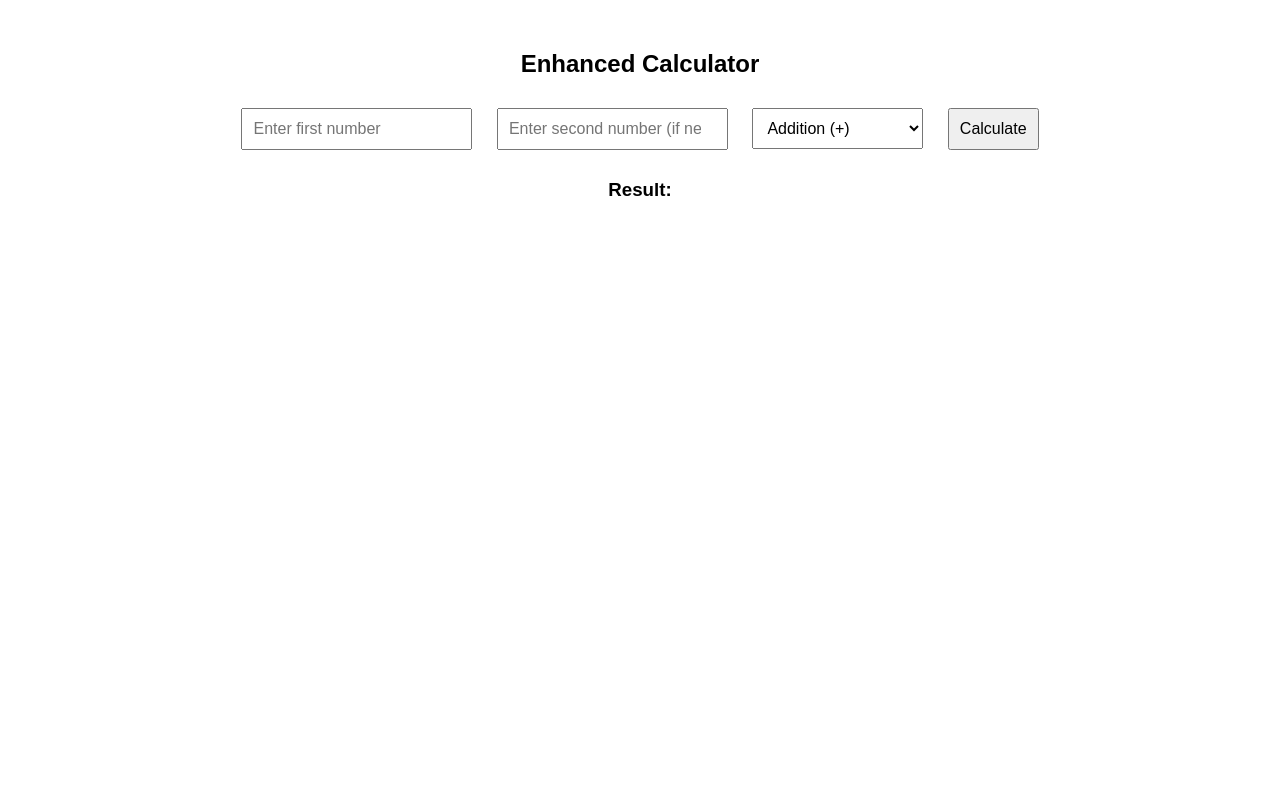
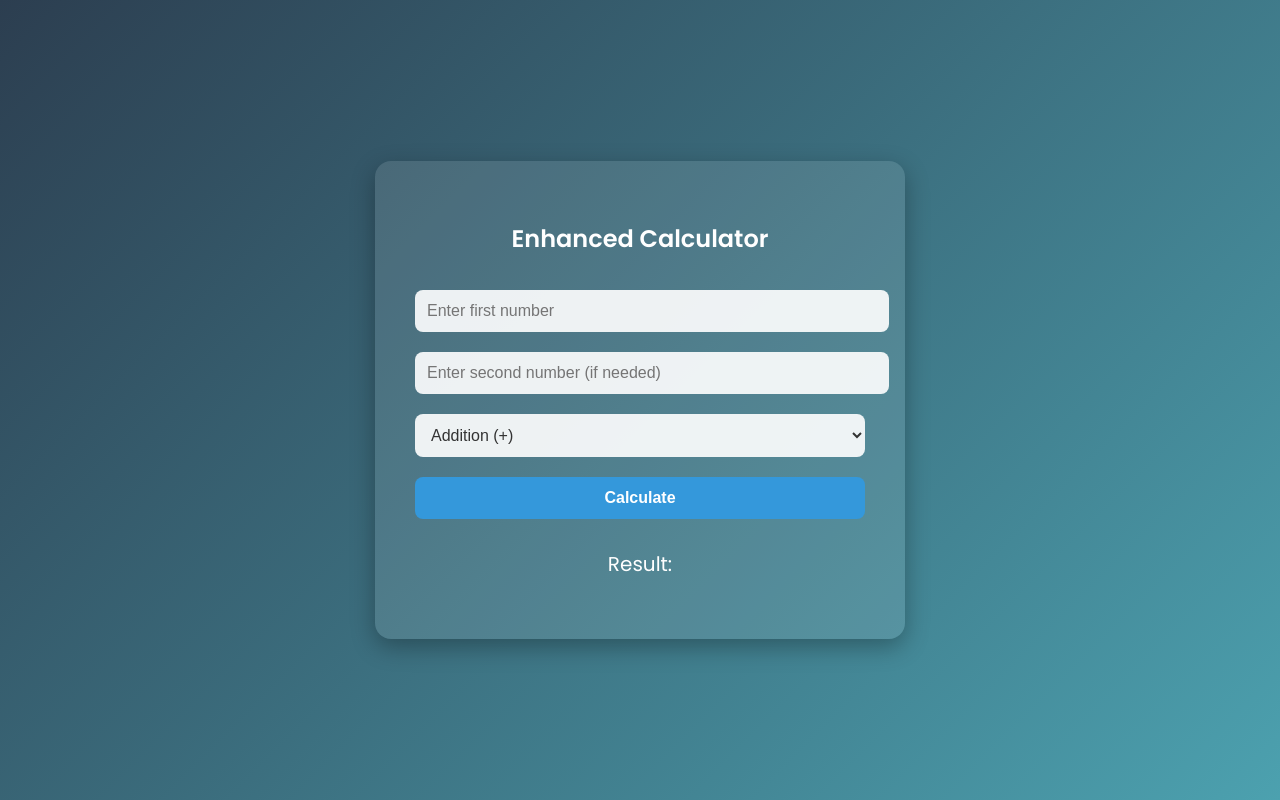
Before and after one commit to saakethrajaram/sit737-2025-prac6p, a website: page index.html in a window 1280 px wide. Drawn offline with Linux system fonts and the light colour scheme.

Commit message:
6C Interacting with Kubernetes 6.2C

```diff
--- a/deployment.yaml
+++ b/deployment.yaml
@@ -14,6 +14,7 @@ spec:
     spec:
       containers:
       - name: node-app
-        image: sakethrajaram/node-app:v1
+        image: sakethrajaram/advanced-calculator:latest
+        imagePullPolicy: Always
         ports:
         - containerPort: 3000
--- a/index.html
+++ b/index.html
@@ -1,23 +1,82 @@
 <!DOCTYPE html>
 <html lang="en">
 <head>
-    <meta charset="UTF-8">
-    <meta name="viewport" content="width=device-width, initial-scale=1.0">
+  <meta charset="UTF-8" />
+  <meta name="viewport" content="width=device-width, initial-scale=1.0"/>
   <title>Enhanced Calculator</title>
+  <link href="https://fonts.googleapis.com/css2?family=Poppins:wght@400;600&display=swap" rel="stylesheet">
   <style>
     body {
-            font-family: Arial, sans-serif;
+      font-family: 'Poppins', sans-serif;
+      background: linear-gradient(135deg, #2c3e50, #4ca1af);
+      color: #fff;
+      display: flex;
+      align-items: center;
+      justify-content: center;
+      height: 100vh;
+      margin: 0;
+    }
+
+    .calculator-container {
+      background-color: rgba(255, 255, 255, 0.1);
+      border-radius: 16px;
+      padding: 40px;
+      width: 90%;
+      max-width: 450px;
+      box-shadow: 0 8px 24px rgba(0, 0, 0, 0.3);
       text-align: center;
-            margin: 50px;
     }
+
+    h2 {
+      margin-bottom: 24px;
+      font-weight: 600;
+    }
+
     input, select, button {
-            margin: 10px;
-            padding: 10px;
+      width: 100%;
+      padding: 12px;
+      margin: 10px 0;
+      border: none;
+      border-radius: 8px;
       font-size: 16px;
+      transition: all 0.3s ease;
+    }
+
+    input, select {
+      background-color: rgba(255, 255, 255, 0.9);
+      color: #333;
+    }
+
+    input:focus, select:focus {
+      outline: none;
+      box-shadow: 0 0 0 2px #3498db;
+    }
+
+    button {
+      background-color: #3498db;
+      color: white;
+      cursor: pointer;
+      font-weight: 600;
+    }
+
+    button:hover {
+      background-color: #2980b9;
+    }
+
+    h3 {
+      margin-top: 20px;
+      font-size: 20px;
+      font-weight: 500;
+    }
+
+    #result {
+      font-weight: 600;
+      color: #f1c40f;
     }
   </style>
 </head>
 <body>
+  <div class="calculator-container">
     <h2>Enhanced Calculator</h2>
     <input type="number" id="num1" placeholder="Enter first number">
     <input type="number" id="num2" placeholder="Enter second number (if needed)">
@@ -32,6 +91,7 @@
     </select>
     <button onclick="calculate()">Calculate</button>
     <h3>Result: <span id="result"></span></h3>
+  </div>
 
   <script>
     async function calculate() {
@@ -39,7 +99,7 @@
       const num2 = document.getElementById('num2').value;
       const operation = document.getElementById('operation').value;
 
-            let url = `http://localhost:80:30036/${operation}?num1=${num1}`;
+      let url = `http://localhost:3000/${operation}?num1=${num1}`;
       if (operation !== 'sqrt') {
         url += `&num2=${num2}`;
       }
--- a/server.js
+++ b/server.js
@@ -21,7 +21,7 @@ app.use((req, res, next) => {
   next();
 });
 
-// Serve static files
+// Serve static files from current directory
 app.use(express.static(path.join(__dirname)));
 
 // Calculation logic
@@ -42,7 +42,7 @@ function calculate(operation, num1, num2) {
   }
 }
 
-// Routes
+// Supported routes
 const operations = ['add', 'subtract', 'multiply', 'divide', 'power', 'sqrt', 'modulo'];
 
 operations.forEach(op => {
@@ -63,7 +63,7 @@ operations.forEach(op => {
   });
 });
 
-// Default route
+// Serve the main HTML file on root
 app.get('/', (req, res) => {
   res.sendFile(path.join(__dirname, 'index.html'));
 });
--- a/service.yaml
+++ b/service.yaml
@@ -8,6 +8,6 @@ spec:
     app: node-app
   ports:
     - protocol: TCP
-      port: 80
+      port: 3000
       targetPort: 3000
       nodePort: 30036  # Exposed port on your machine
```
Lines whose indentation alone changed are shown as unchanged.
